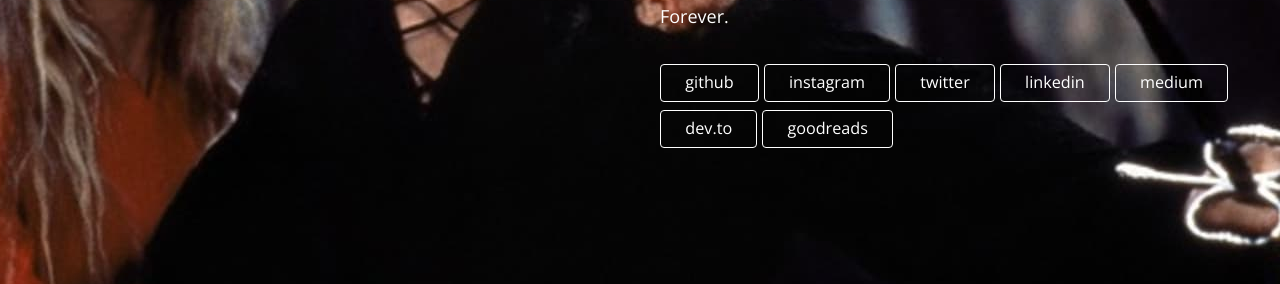
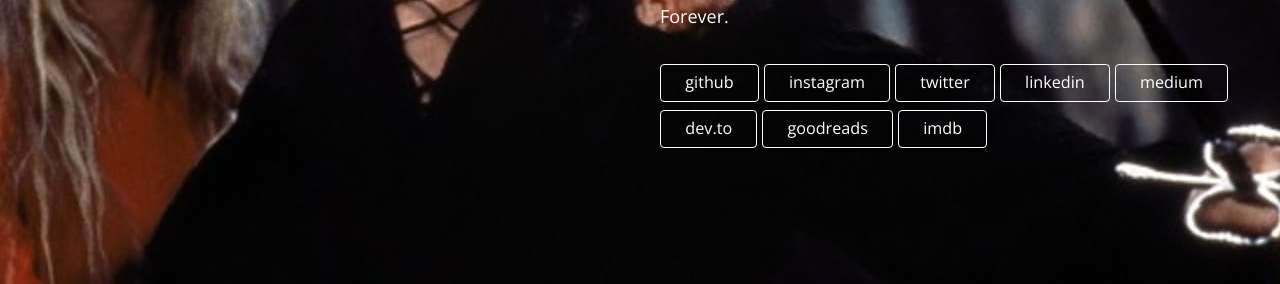
Before and after one commit to muratdemirci/dreadpiratemurat, a Jekyll site: the page built from index.html, in a window 1280 px wide. Shown: the part 479-763 px from the top of the page. Built offline with Jekyll 4.4.1, drawn with Linux system fonts in a browser that asks for light colours.

Commit message:
Update _config.yml

```diff
--- a/_config.yml
+++ b/_config.yml
@@ -24,6 +24,8 @@ social:
     url: https://dev.to/muratdemirci
   - platform: goodreads
     url: https://www.goodreads.com/recursiveself
+  - platform: imdb
+    url: https://www.imdb.com/list/ls095567664/
 
 # General settings
 # url: https://muratdemirci.github.io
```
